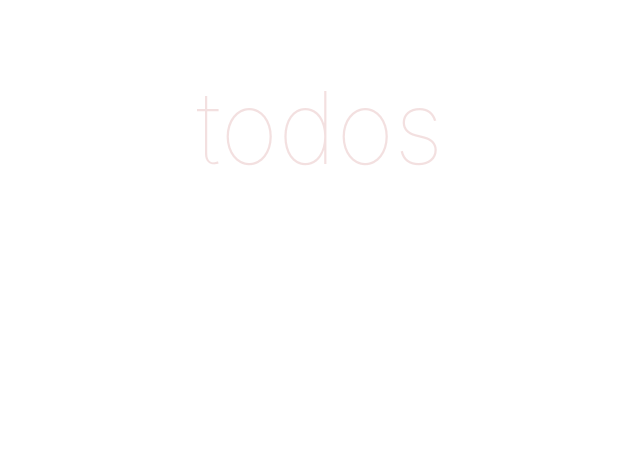
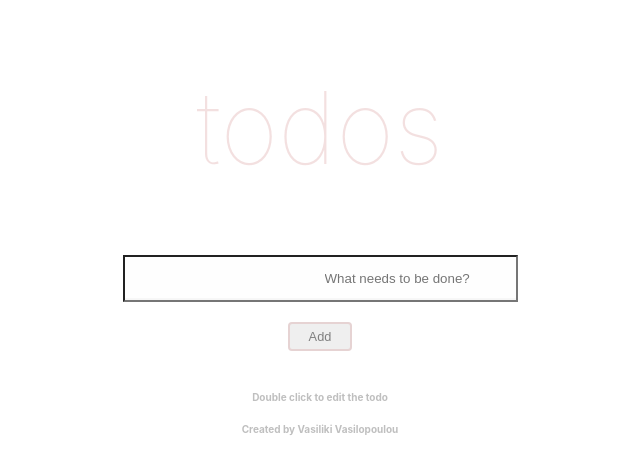
Before and after one commit to Viki-Robles/animation-box, a React (Create React App) app: page / in a window 1280 px wide. Shown: the top 474 px of the page, without its empty margins (320-960 px from the left). Built offline with nearby package versions, Linux system fonts and the light colour scheme.

Commit message:
building the handleChange function

```diff
--- a/src/App.css
+++ b/src/App.css
@@ -3,7 +3,6 @@
 }
 
 h1 {
-  position: absolute;
   width: 100%;
   font-size: 100px;
   font-weight: 100;
--- a/src/App.js
+++ b/src/App.js
@@ -1,10 +1,14 @@
 import React from 'react';
 import './App.css';
+import Todos from './Todos/Todos';
+import Footer from './Footer/Footer';
 
 function App() {
   return (
     <div className="App">
       <h1>todos</h1>
+      <Todos/>
+      <Footer/>
     </div>
   );
 }
--- /dev/null
+++ b/src/Footer/Footer.css
@@ -0,0 +1,12 @@
+h6 {
+    margin: 20px auto 0;
+    color: #bfbfbf;
+    font-size: 10px;
+    text-shadow: 0 1px 0 rgba(255, 255, 255, 0.5);
+    text-align: center;
+}
+
+.todo
+{
+    box-sizing: border-box;
+}
--- /dev/null
+++ b/src/Footer/Footer.js
@@ -0,0 +1,15 @@
+import React from 'react';
+import './Footer.css';
+
+
+const footer = () => {
+return(
+    <>
+    <h6>Double click to edit the todo</h6>
+    <h6>Created by Vasiliki Vasilopoulou</h6>
+    </>
+);
+
+}
+
+export default footer;
--- a/src/Todos/Todos.css
+++ b/src/Todos/Todos.css
@@ -0,0 +1,16 @@
+input{
+    box-sizing: border-box;
+    padding: 14px 14px 14px 200px;
+    background: rgba(10, 0, 0, 0.003);
+    box-shadow: inset 0 -2px 1px rgba(0,0,0,0.03);
+}
+
+button{
+    margin:20px auto;
+    border:2px solid rgba(175, 47, 47, 0.15);
+    border-radius:4px;
+    font-size:1vw;
+    color:grey;
+    padding:5px;
+    width:5vw;
+}
--- a/src/Todos/Todos.js
+++ b/src/Todos/Todos.js
@@ -1,24 +1,45 @@
 import React, { Component } from "react";
+import "./Todos.css";
+
+// STEPS FOR TODO
+
+//add Todo
+// display Todo
+// cross off todo
+//show number of active todos
+//filter all/active/complete
+//delete todo
+//delete all complete
+//button to toggle all on/off
 
 export default class Todos extends Component {
-  //initialize the statement of the list
-  constructor() {
-    super();
+  constructor(props) {
+    super(props);
+    this.state = { items: "" };
   }
 
-  // addItem function
+  //1. HanldeChange function
 
-  //deleteItem function
+  handleChange = (event)=> {
+    this.setState({
+      [event.target.name]:[event.target.value]
+    });
+  }
 
   render() {
-
-
-
     return (
-    <>
-    </>
-
-
+      <>
+        <form>
+          <input
+            name="items"
+            type="text"
+            placeholder="What needs to be done?"
+            value={this.state.items}
+            onChange={this.handleChange}
+          ></input>
+        </form>
+        <button type="submit">Add</button>
+      </>
     );
   }
 }
```
